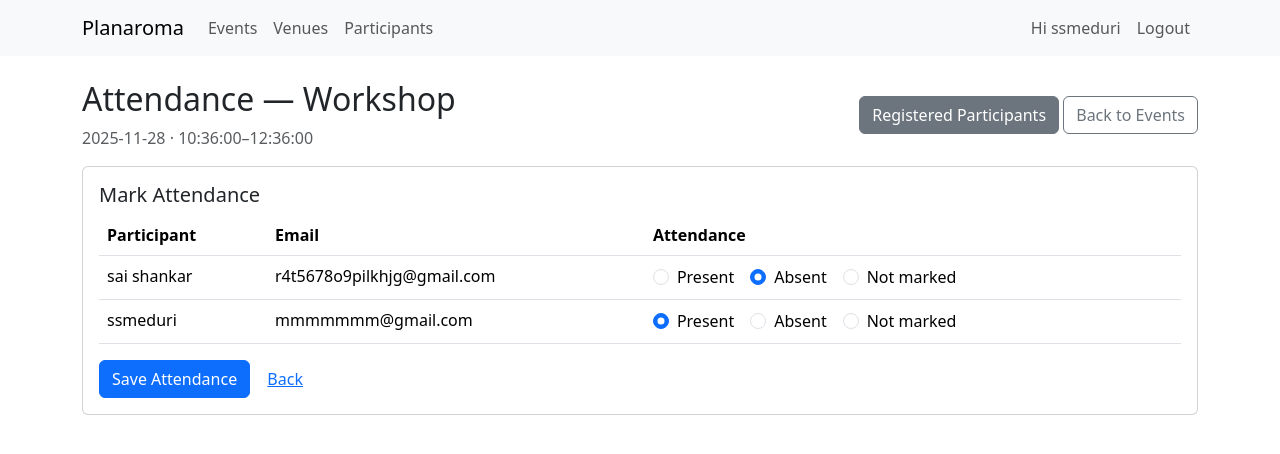
After one commit to Gitmama123/EventManagement, a Flask app: page /event/1/attendance in a window 1280 px wide. The commit adds this page. Shown: the top 454 px of the page. Run offline with Flask 3, Linux system fonts and the light colour scheme; a user stored in the database is signed in.

Commit message:
feat(dashboard): implement attendance summary, stats cards, upcoming events, and 7-day chart
Added a full dashboard module with:
- Today's attendance summary (registered/present/absent/not marked)
- Stats cards for events, venues, participants, and resources
- 7-day events chart using Chart.js
- Upcoming events list with quick access actions
- Integrated links to participants and attendance marking pages

Enhances overall visibility of event activity and attendance performance.

```diff
--- a/app/routes.py
+++ b/app/routes.py
@@ -5,56 +5,108 @@ from flask import (
 )
 from flask_login import login_required, current_user
 from . import db
-from .models import Venue, Event, Resource, Participant
+from .models import Venue, Event, Resource, Participant, EventParticipant
 from .utils import require_roles
-from datetime import datetime
+from datetime import datetime, date, timedelta
+from sqlalchemy import func
 
 main_bp = Blueprint('main', __name__)
 
-# Dashboard route
-from datetime import date, datetime, timedelta
-from sqlalchemy import func
 
+# ----------------- Helpers -----------------
+def is_conflict(venue_id, date_, start, end, ignore_id=None):
+    """Return True if [start, end) conflicts with existing events at the same venue on date_."""
+    events = Event.query.filter_by(venue_id=venue_id, date=date_).all()
+    for e in events:
+        if ignore_id and e.id == ignore_id:
+            continue
+        if (start < e.end_time and end > e.start_time):
+            return True
+    return False
+
+
+def flash_form_errors(form):
+    """Log and flash a short validation summary if form has errors."""
+    messages = []
+    for field, errs in form.errors.items():
+        for e in errs:
+            messages.append(f"{field}: {e}")
+    if messages:
+        flash("Please fix the form errors and try again.", "danger")
+        current_app.logger.debug("Form errors: %s", messages)
+
+
+# ----------------- Root -----------------
+@main_bp.route('/')
+def index():
+    # Make dashboard the main landing page
+    return redirect(url_for('main.dashboard'))
+
+
+# ----------------- Dashboard -----------------
 @main_bp.route('/dashboard')
 @login_required
 def dashboard():
-    # Totals
     total_events = Event.query.count()
     total_venues = Venue.query.count()
     total_participants = Participant.query.count()
     total_resources = Resource.query.count()
 
-    # Events today
     today = date.today()
     events_today = Event.query.filter_by(date=today).order_by(Event.start_time).all()
     events_today_count = len(events_today)
 
-    # Upcoming events (next 7 days including today)
+    # next 7 days data
     days = []
     day_counts = []
     for i in range(0, 7):
         d = today + timedelta(days=i)
-        days.append(d.strftime('%a %d %b'))  # e.g. Mon 01 Jan
+        days.append(d.strftime('%a %d %b'))
         cnt = Event.query.filter_by(date=d).count()
         day_counts.append(cnt)
 
-    # Upcoming events list (next 14 days)
+    # upcoming events (14 days)
     upcoming_limit = today + timedelta(days=14)
-    upcoming_events = Event.query.filter(Event.date >= today, Event.date <= upcoming_limit).order_by(Event.date, Event.start_time).all()
+    upcoming_events = (
+        Event.query.filter(Event.date >= today, Event.date <= upcoming_limit)
+        .order_by(Event.date, Event.start_time)
+        .all()
+    )
 
-    # Busiest venue in next 30 days (by number of events)
+    # busiest venue next 30 days
     window_end = today + timedelta(days=30)
     venue_counts = (
         db.session.query(Venue.id, Venue.name, func.count(Event.id).label('ev_count'))
-                 .join(Event, Event.venue_id == Venue.id)
-                 .filter(Event.date >= today, Event.date <= window_end)
-                 .group_by(Venue.id)
-                 .order_by(func.count(Event.id).desc())
-                 .limit(1)
-                 .all()
+        .join(Event, Event.venue_id == Venue.id)
+        .filter(Event.date >= today, Event.date <= window_end)
+        .group_by(Venue.id)
+        .order_by(func.count(Event.id).desc())
+        .limit(1)
+        .all()
     )
     busiest_venue = venue_counts[0] if venue_counts else None
 
+    # ---------------- Attendance Summary (today) ----------------
+    attendance_summary = []
+
+    for e in events_today:
+        total = db.session.query(EventParticipant).filter_by(event_id=e.id).count()
+        present = db.session.query(EventParticipant).filter_by(event_id=e.id, attendance_status='present').count()
+        absent = db.session.query(EventParticipant).filter_by(event_id=e.id, attendance_status='absent').count()
+        not_marked = db.session.query(EventParticipant).filter_by(event_id=e.id, attendance_status='not_marked').count()
+
+        attendance_rate = (present / total * 100) if total > 0 else 0
+
+        attendance_summary.append({
+            "event": e,
+            "total": total,
+            "present": present,
+            "absent": absent,
+            "not_marked": not_marked,
+            "rate": round(attendance_rate, 1)
+        })
+
+    # ---------------- Return dashboard template ----------------
     return render_template(
         'dashboard.html',
         total_events=total_events,
@@ -66,43 +118,22 @@ def dashboard():
         days=days,
         day_counts=day_counts,
         upcoming_events=upcoming_events,
-        busiest_venue=busiest_venue
+        busiest_venue=busiest_venue,
+        attendance_summary=attendance_summary
     )
 
 
-# ---------- helpers ----------
-def is_conflict(venue_id, date, start, end, ignore_id=None):
-    events = Event.query.filter_by(venue_id=venue_id, date=date).all()
-    for e in events:
-        if ignore_id and e.id == ignore_id:
-            continue
-        if start < e.end_time and end > e.start_time:
-            return True
-    return False
-
-def flash_form_errors(form):
-    messages = []
-    for field, errs in form.errors.items():
-        for e in errs:
-            messages.append(f"{field}: {e}")
-    if messages:
-        flash("Please fix the form errors and try again.", "danger")
-        current_app.logger.debug("Form errors: %s", messages)
-
-# ---------- root ----------
-@main_bp.route('/')
-def index():
-    return redirect(url_for('main.list_events'))
-
-# ---------- venues ----------
+# ----------------- Venue routes -----------------
 @main_bp.route('/venues')
+@login_required
 def list_venues():
     venues = Venue.query.order_by(Venue.name).all()
     return render_template('venues/list.html', venues=venues)
 
-@main_bp.route('/venue/add', methods=['GET','POST'])
+
+@main_bp.route('/venue/add', methods=['GET', 'POST'])
 @login_required
-@require_roles('admin')  # only admin can manage venues (change if you want staff too)
+@require_roles('admin')
 def add_venue():
     from .forms import VenueForm
     form = VenueForm()
@@ -116,7 +147,8 @@ def add_venue():
         flash_form_errors(form)
     return render_template('venues/add_edit.html', form=form, action="Add")
 
-@main_bp.route('/venue/<int:venue_id>/edit', methods=['GET','POST'])
+
+@main_bp.route('/venue/<int:venue_id>/edit', methods=['GET', 'POST'])
 @login_required
 @require_roles('admin')
 def edit_venue(venue_id):
@@ -133,6 +165,7 @@ def edit_venue(venue_id):
         flash_form_errors(form)
     return render_template('venues/add_edit.html', form=form, action="Edit")
 
+
 @main_bp.route('/venue/<int:venue_id>/delete', methods=['POST'])
 @login_required
 @require_roles('admin')
@@ -146,14 +179,16 @@ def delete_venue(venue_id):
     flash("Venue deleted.", "info")
     return redirect(url_for('main.list_venues'))
 
-# ---------- resources ----------
+
+# ----------------- Resource routes -----------------
 @main_bp.route('/venue/<int:venue_id>/resources')
 @login_required
 def manage_resources(venue_id):
     venue = Venue.query.get_or_404(venue_id)
     return render_template('venues/resources.html', venue=venue)
 
-@main_bp.route('/venue/<int:venue_id>/resource/add', methods=['GET','POST'])
+
+@main_bp.route('/venue/<int:venue_id>/resource/add', methods=['GET', 'POST'])
 @login_required
 @require_roles('admin')
 def add_resource(venue_id):
@@ -170,7 +205,8 @@ def add_resource(venue_id):
         flash_form_errors(form)
     return render_template('venues/resource_add_edit.html', form=form, action="Add", venue=venue)
 
-@main_bp.route('/resource/<int:res_id>/edit', methods=['GET','POST'])
+
+@main_bp.route('/resource/<int:res_id>/edit', methods=['GET', 'POST'])
 @login_required
 @require_roles('admin')
 def edit_resource(res_id):
@@ -187,6 +223,7 @@ def edit_resource(res_id):
         flash_form_errors(form)
     return render_template('venues/resource_add_edit.html', form=form, action="Edit", venue=res.venue)
 
+
 @main_bp.route('/resource/<int:res_id>/delete', methods=['POST'])
 @login_required
 @require_roles('admin')
@@ -198,8 +235,10 @@ def delete_resource(res_id):
     flash("Resource deleted", "info")
     return redirect(url_for('main.manage_resources', venue_id=venue_id))
 
-# ---------- events ----------
+
+# ----------------- Event routes -----------------
 @main_bp.route('/events')
+@login_required
 def list_events():
     q_date = request.args.get('date')
     if q_date:
@@ -212,7 +251,8 @@ def list_events():
         events = Event.query.order_by(Event.date, Event.start_time).all()
     return render_template('events/list.html', events=events)
 
-@main_bp.route('/event/add', methods=['GET','POST'])
+
+@main_bp.route('/event/add', methods=['GET', 'POST'])
 @login_required
 @require_roles('admin', 'staff')
 def add_event():
@@ -242,7 +282,8 @@ def add_event():
         flash_form_errors(form)
     return render_template('events/add_edit.html', form=form, action="Add")
 
-@main_bp.route('/event/<int:event_id>/edit', methods=['GET','POST'])
+
+@main_bp.route('/event/<int:event_id>/edit', methods=['GET', 'POST'])
 @login_required
 @require_roles('admin', 'staff')
 def edit_event(event_id):
@@ -270,6 +311,7 @@ def edit_event(event_id):
         flash_form_errors(form)
     return render_template('events/add_edit.html', form=form, action="Edit")
 
+
 @main_bp.route('/event/<int:event_id>/delete', methods=['POST'])
 @login_required
 @require_roles('admin')
@@ -277,17 +319,19 @@ def delete_event(event_id):
     e = Event.query.get_or_404(event_id)
     db.session.delete(e)
     db.session.commit()
-    flash('Event deleted.', 'info')
+    flash('Event deleted', 'info')
     return redirect(url_for('main.list_events'))
 
-# ---------- participants ----------
+
+# ----------------- Participant routes -----------------
 @main_bp.route('/participants')
 @login_required
 def list_participants():
     participants = Participant.query.order_by(Participant.name).all()
     return render_template('participants/list.html', participants=participants)
 
-@main_bp.route('/participant/add', methods=['GET','POST'])
+
+@main_bp.route('/participant/add', methods=['GET', 'POST'])
 @login_required
 @require_roles('admin', 'staff')
 def add_participant():
@@ -308,7 +352,8 @@ def add_participant():
         flash_form_errors(form)
     return render_template('participants/add_edit.html', form=form, action="Add")
 
-@main_bp.route('/participant/<int:pid>/edit', methods=['GET','POST'])
+
+@main_bp.route('/participant/<int:pid>/edit', methods=['GET', 'POST'])
 @login_required
 @require_roles('admin', 'staff')
 def edit_participant(pid):
@@ -327,24 +372,31 @@ def edit_participant(pid):
         flash_form_errors(form)
     return render_template('participants/add_edit.html', form=form, action="Edit")
 
+
 @main_bp.route('/participant/<int:pid>/delete', methods=['POST'])
 @login_required
 @require_roles('admin')
 def delete_participant(pid):
     p = Participant.query.get_or_404(pid)
-    p.events = []
+    # Delete association rows explicitly
+    EventParticipant.query.filter_by(participant_id=p.id).delete()
     db.session.delete(p)
     db.session.commit()
     flash("Participant deleted", "info")
     return redirect(url_for('main.list_participants'))
 
-# ---------- event <-> participants ----------
+
+# ----------------- Event <-> Participant (association-aware) -----------------
 @main_bp.route('/event/<int:event_id>/participants')
 @login_required
 def event_participants_view(event_id):
     event = Event.query.get_or_404(event_id)
+    # participants available to add (not already in event)
     available = Participant.query.filter(~Participant.events.any(id=event.id)).order_by(Participant.name).all()
-    return render_template('events/participants.html', event=event, available=available)
+    # current participants via association objects
+    assocs = EventParticipant.query.filter_by(event_id=event.id).join(Participant).order_by(Participant.name).all()
+    return render_template('events/participants.html', event=event, available=available, assocs=assocs)
+
 
 @main_bp.route('/event/<int:event_id>/participant/add', methods=['POST'])
 @login_required
@@ -355,26 +407,105 @@ def add_participant_to_event(event_id):
     if not pid:
         flash("No participant selected", "danger")
         return redirect(url_for('main.event_participants_view', event_id=event_id))
+
     p = Participant.query.get_or_404(int(pid))
-    if p in event.participants:
+    # check existing association
+    exists = EventParticipant.query.filter_by(event_id=event.id, participant_id=p.id).first()
+    if exists:
         flash("Participant already registered for this event", "warning")
-    else:
-        if event.venue and event.venue.capacity and len(event.participants) >= event.venue.capacity:
-            flash("Cannot add participant — venue capacity reached.", "danger")
-        else:
-            event.participants.append(p)
-            db.session.commit()
-            flash("Participant added to event", "success")
+        return redirect(url_for('main.event_participants_view', event_id=event_id))
+
+    # capacity check
+    if event.venue and event.venue.capacity and EventParticipant.query.filter_by(event_id=event.id).count() >= event.venue.capacity:
+        flash("Cannot add participant — venue capacity reached.", "danger")
+        return redirect(url_for('main.event_participants_view', event_id=event_id))
+
+    assoc = EventParticipant(event_id=event.id, participant_id=p.id, attendance_status='not_marked')
+    db.session.add(assoc)
+    db.session.commit()
+    flash("Participant added to event", "success")
     return redirect(url_for('main.event_participants_view', event_id=event_id))
+
 
 @main_bp.route('/event/<int:event_id>/participant/<int:pid>/remove', methods=['POST'])
 @login_required
 @require_roles('admin', 'staff')
 def remove_participant_from_event(event_id, pid):
-    event = Event.query.get_or_404(event_id)
-    p = Participant.query.get_or_404(pid)
-    if p in event.participants:
-        event.participants.remove(p)
+    assoc = EventParticipant.query.filter_by(event_id=event_id, participant_id=pid).first()
+    if assoc:
+        db.session.delete(assoc)
         db.session.commit()
         flash("Participant removed from event", "info")
+    else:
+        flash("Participant not registered for event", "warning")
     return redirect(url_for('main.event_participants_view', event_id=event_id))
+
+
+# ----------------- Attendance routes -----------------
+@main_bp.route('/event/<int:event_id>/attendance')
+@login_required
+@require_roles('admin', 'staff')
+def event_attendance_view(event_id):
+    event = Event.query.get_or_404(event_id)
+    assocs = EventParticipant.query.filter_by(event_id=event.id).join(Participant).order_by(Participant.name).all()
+    return render_template('events/attendance.html', event=event, assocs=assocs)
+
+
+@main_bp.route('/event/<int:event_id>/attendance/update', methods=['POST'])
+@login_required
+@require_roles('admin', 'staff')
+def update_event_attendance(event_id):
+    event = Event.query.get_or_404(event_id)
+
+    # Quick debug: log what form fields were posted (useful during dev)
+    current_app.logger.debug("Attendance POST data: %s", dict(request.form))
+
+    # 1) Single-update path (AJAX or single-field form)
+    pid = request.form.get('participant_id')
+    status = request.form.get('status')
+    if pid and status:
+        assoc = EventParticipant.query.filter_by(event_id=event.id, participant_id=int(pid)).first()
+        if not assoc:
+            flash("Participant not registered.", "danger")
+            return redirect(url_for('main.event_attendance_view', event_id=event_id))
+        assoc.attendance_status = status
+        db.session.commit()
+        flash("Attendance updated.", "success")
+        return redirect(url_for('main.event_attendance_view', event_id=event_id))
+
+    # 2) Batch update: fields like status_<participant_id>
+    updated = 0
+    received = {}  # for clearer feedback
+    for key, val in request.form.items():
+        if not key.startswith('status_'):
+            continue
+        # expected key: status_123
+        try:
+            p_id = int(key.split('_', 1)[1])
+        except Exception:
+            current_app.logger.debug("Skipping malformed attendance key: %s", key)
+            continue
+        received[p_id] = val
+        assoc = EventParticipant.query.filter_by(event_id=event.id, participant_id=p_id).first()
+        if assoc:
+            if assoc.attendance_status != val:
+                current_app.logger.debug("Updating attendance for event %s participant %s: %s -> %s",
+                                         event.id, p_id, assoc.attendance_status, val)
+                assoc.attendance_status = val
+                updated += 1
+        else:
+            current_app.logger.debug("No association row for event %s participant %s", event.id, p_id)
+
+    if updated:
+        db.session.commit()
+        flash(f"Updated attendance for {updated} participant(s).", "success")
+    else:
+        # Helpful debug flash so you can see what was actually sent by the browser
+        if received:
+            # convert received dict into short string e.g. "123:present,124:absent"
+            rstr = ", ".join(f"{k}:{v}" for k, v in received.items())
+            flash(f"No attendance changes detected. Received: {rstr}", "info")
+        else:
+            flash("No attendance fields were found in the submitted form.", "warning")
+
+    return redirect(url_for('main.event_attendance_view', event_id=event_id))
--- /dev/null
+++ b/app/templates/events/attendance.html
@@ -0,0 +1,76 @@
+{% extends 'base.html' %}
+{% block content %}
+<div class="d-flex justify-content-between align-items-center mb-3">
+  <div>
+    <h2>Attendance — {{ event.title }}</h2>
+    <p class="text-muted mb-0">{{ event.date }} · {{ event.start_time }}–{{ event.end_time }}</p>
+  </div>
+  <div>
+    <a class="btn btn-secondary" href="{{ url_for('main.event_participants_view', event_id=event.id) }}">Registered Participants</a>
+    <a class="btn btn-outline-secondary" href="{{ url_for('main.list_events') }}">Back to Events</a>
+  </div>
+</div>
+
+<form method="POST" action="{{ url_for('main.update_event_attendance', event_id=event.id) }}">
+  <div class="card mb-3">
+    <div class="card-body">
+      <h5 class="card-title">Mark Attendance</h5>
+
+      {% if assocs %}
+      <table class="table">
+        <thead>
+          <tr><th>Participant</th><th>Email</th><th>Attendance</th></tr>
+        </thead>
+        <tbody>
+          {% for assoc in assocs %}
+          <tr>
+            <td>{{ assoc.participant.name }}</td>
+            <td>{{ assoc.participant.email or '-' }}</td>
+            <td>
+              <div class="btn-group" role="group" aria-label="attendance-{{ assoc.participant.id }}">
+                <!-- REMOVED hidden input to avoid it overriding radio selection -->
+                <div class="form-check form-check-inline">
+                  <input class="form-check-input" type="radio"
+                         name="status_{{ assoc.participant.id }}"
+                         id="present_{{ assoc.participant.id }}"
+                         value="present"
+                         {% if assoc.attendance_status == 'present' %}checked{% endif %}>
+                  <label class="form-check-label" for="present_{{ assoc.participant.id }}">Present</label>
+                </div>
+
+                <div class="form-check form-check-inline">
+                  <input class="form-check-input" type="radio"
+                         name="status_{{ assoc.participant.id }}"
+                         id="absent_{{ assoc.participant.id }}"
+                         value="absent"
+                         {% if assoc.attendance_status == 'absent' %}checked{% endif %}>
+                  <label class="form-check-label" for="absent_{{ assoc.participant.id }}">Absent</label>
+                </div>
+
+                <div class="form-check form-check-inline">
+                  <input class="form-check-input" type="radio"
+                         name="status_{{ assoc.participant.id }}"
+                         id="not_{{ assoc.participant.id }}"
+                         value="not_marked"
+                         {% if assoc.attendance_status == 'not_marked' %}checked{% endif %}>
+                  <label class="form-check-label" for="not_{{ assoc.participant.id }}">Not marked</label>
+                </div>
+              </div>
+            </td>
+          </tr>
+          {% endfor %}
+        </tbody>
+      </table>
+
+      <div class="mt-3">
+        <button class="btn btn-primary">Save Attendance</button>
+        <a class="btn btn-link" href="{{ url_for('main.event_participants_view', event_id=event.id) }}">Back</a>
+      </div>
+
+      {% else %}
+        <p class="text-muted">No participants registered for this event.</p>
+      {% endif %}
+    </div>
+  </div>
+</form>
+{% endblock %}
--- a/app/templates/events/participants.html
+++ b/app/templates/events/participants.html
@@ -8,6 +8,8 @@
   </div>
   <div>
     <a class="btn btn-secondary" href="{{ url_for('main.list_events') }}">Back to Events</a>
+    <a class="btn btn-sm btn-outline-success" href="{{ url_for('main.event_attendance_view', event_id=event.id) }}">Mark Attendance</a>
+
   </div>
 </div>
 
```
Also changed, not shown: app/auth.py (+22 -13 lines), app/models.py (+29 -18 lines), app/templates/dashboard.html (+51 -3 lines), instance/app.db.
